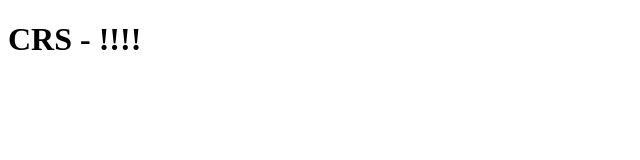
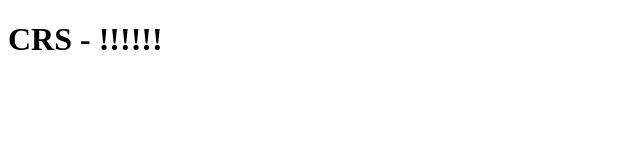
Before and after one commit to parthahluwalia/CCIS_SPACE, a website: page index.html in a window 1280 px wide. Shown: the full height of the page, 0-640 px from the left. Drawn offline with nearby package versions, Linux system fonts and the light colour scheme.

```diff
--- a/index.html
+++ b/index.html
@@ -9,6 +9,6 @@
 	</head>
 
 	<body>
-		<h1>CRS - !!!!</h1>
+		<h1>CRS - !!!!!!</h1>
 	</body>
 </html>
```
